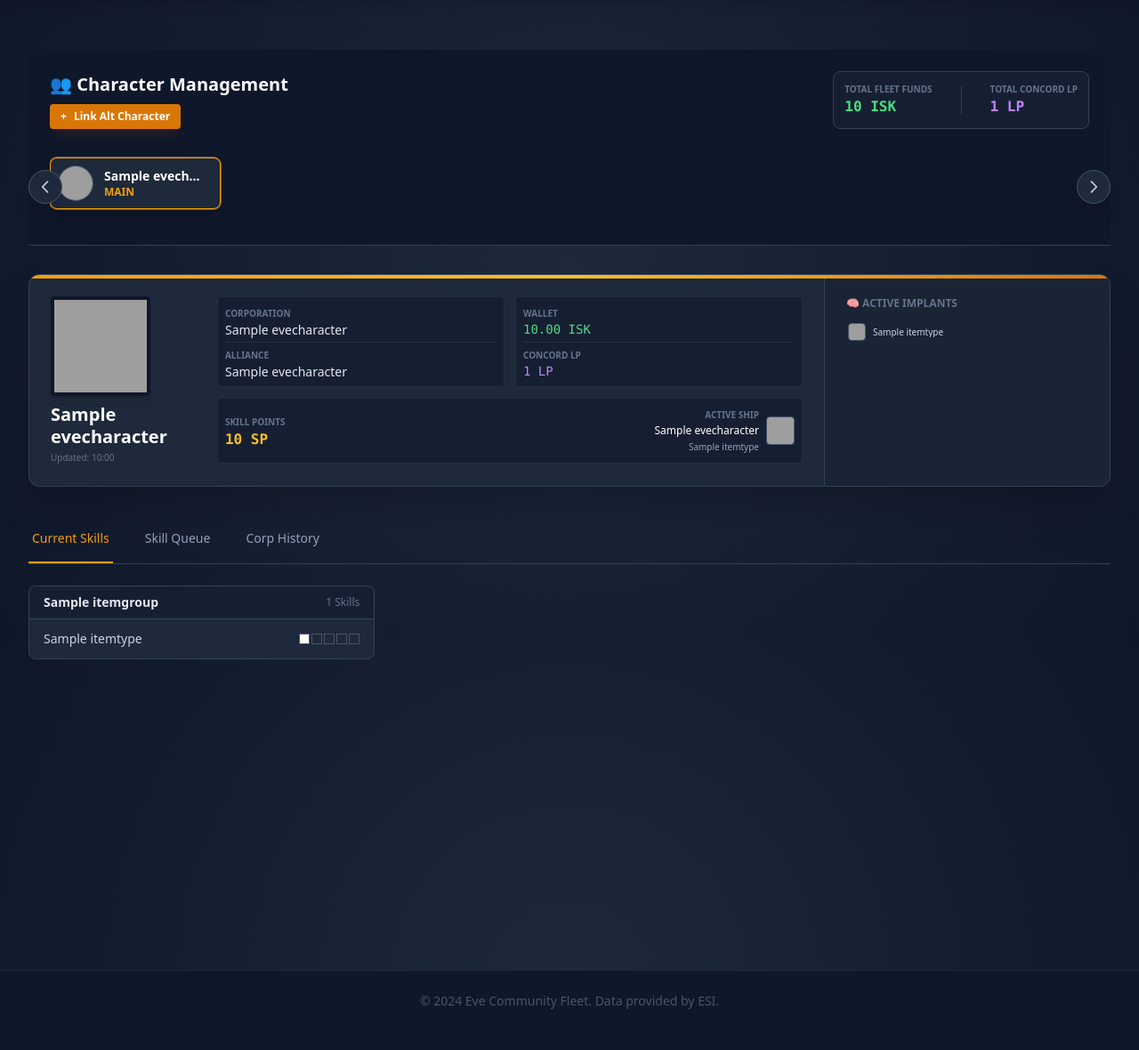
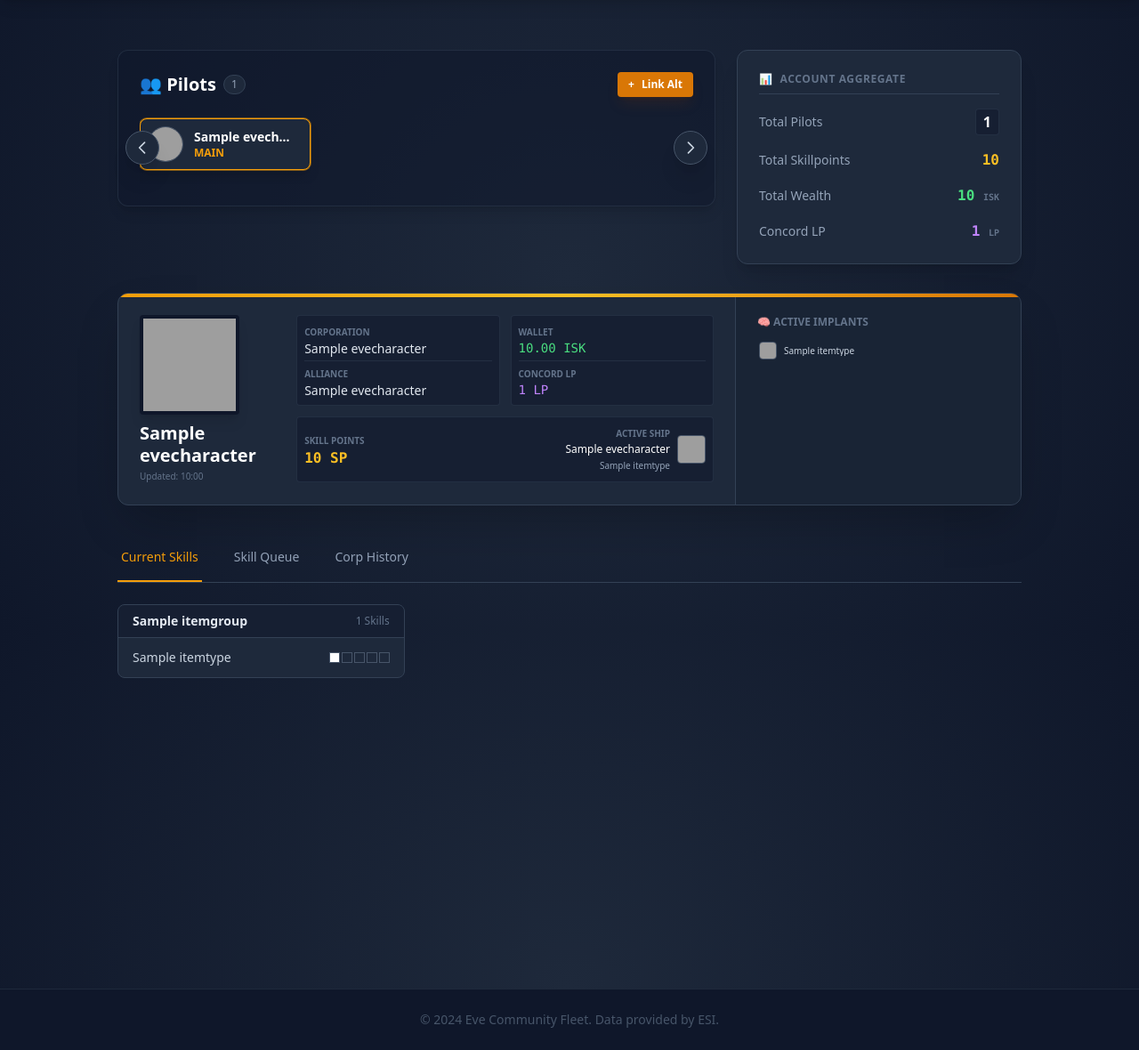
Before and after one commit to Warp-To-Me/Waitlist_Dev.v2, a Django app: page /profile/ in a window 1280 px wide. Shown: the part 91-1271 px from the top of the page at 89% size. Before the commit the page ends 1225 px from the top, so only its background shows below. Run offline with Django 5.2, Linux system fonts and the light colour scheme; a user stored in the database is signed in; tables that the repository leaves empty hold one stand-in row (values such as "Sample post"); a database or web service that is not in the repository returns one stand-in record (values such as "Sample title"); data that the repository does not hold is empty; parts of the project's set-up code (start-up, migrations or seed data) failed here and were passed over; some libraries are stand-ins or nearby versions; grey boxes are pictures that could not be loaded.

Commit message:
Broken cryptography

```diff
--- a/Waitlist_Dev.v2/core/views.py
+++ b/Waitlist_Dev.v2/core/views.py
@@ -127,10 +127,12 @@ def profile_view(request):
     # Calculate Totals using DB Aggregation
     totals = characters.aggregate(
         wallet_sum=Sum('wallet_balance'),
-        lp_sum=Sum('concord_lp')
+        lp_sum=Sum('concord_lp'),
+        sp_sum=Sum('total_sp')
     )
     total_wallet = totals['wallet_sum'] or 0
     total_lp = totals['lp_sum'] or 0
+    total_sp = totals['sp_sum'] or 0
 
     context = {
         'active_char': active_char,
@@ -140,6 +142,7 @@ def profile_view(request):
         'token_missing': token_missing,  # Pass flag to template
         'total_wallet': total_wallet,
         'total_lp': total_lp,
+        'account_total_sp': total_sp,
         'base_template': get_template_base(request)
     }
 
@@ -186,7 +189,13 @@ def management_dashboard(request):
 
     threshold = timezone.now() - timedelta(minutes=60)
     stale_count = EveCharacter.objects.filter(last_updated__lt=threshold).count()
-    invalid_token_count = EveCharacter.objects.filter(Q(refresh_token__isnull=True) | Q(refresh_token='')).count()
+
+    # FIX: EncryptedTextField does not support database-level filtering (exact/isnull).
+    # We must iterate in Python to check validity. Using iterator() for memory safety.
+    invalid_token_count = 0
+    for char in EveCharacter.objects.all().iterator():
+        if not char.refresh_token:
+            invalid_token_count += 1
 
     # --- SDE Statistics ---
     sde_items_count = ItemType.objects.count()
--- a/Waitlist_Dev.v2/pilot_data/models.py
+++ b/Waitlist_Dev.v2/pilot_data/models.py
@@ -1,5 +1,6 @@
 from django.db import models
 from django.contrib.auth.models import User
+from fernet_fields import EncryptedTextField  # <--- Import this
 
 class EveCharacter(models.Model):
     user = models.ForeignKey(User, on_delete=models.CASCADE, related_name='characters')
@@ -20,8 +21,12 @@ class EveCharacter(models.Model):
     wallet_balance = models.DecimalField(max_digits=20, decimal_places=2, default=0)
     concord_lp = models.IntegerField(default=0)
 
-    access_token = models.TextField(blank=True, default="")
-    refresh_token = models.TextField(blank=True, default="")
+    # --- ENCRYPTED FIELDS ---
+    # We use EncryptedTextField instead of TextField.
+    # Data is encrypted in DB, but appears as plain text when accessed via .access_token in code.
+    access_token = EncryptedTextField(blank=True, default="")
+    refresh_token = EncryptedTextField(blank=True, default="")
+
     token_expires = models.DateTimeField(null=True, blank=True)
 
     last_updated = models.DateTimeField(auto_now=True)
--- a/Waitlist_Dev.v2/requirements.txt
+++ b/Waitlist_Dev.v2/requirements.txt
@@ -26,3 +26,6 @@ channels_redis
 celery
 redis
 gevent  # Required for running Celery on Windows
+
+# Security
+django-fernet-fields-v2
--- a/Waitlist_Dev.v2/templates/partials/profile_content.html
+++ b/Waitlist_Dev.v2/templates/partials/profile_content.html
@@ -1,31 +1,23 @@
 {% load humanize %}
 
-<!-- HEADER: Alt Management & Totals -->
-<div class="bg-slate-900 border-b border-slate-700 mb-8 p-6">
-    <div class="flex flex-col md:flex-row justify-between items-start md:items-center mb-6 gap-4">
-        <!-- Title & Link Button -->
-        <div>
-            <h2 class="text-xl font-bold text-white flex items-center gap-2 mb-2">👥 Character Management</h2>
-            <a href="{% url 'add_alt' %}" data-no-spa class="bg-amber-600 hover:bg-amber-500 text-white text-xs px-3 py-1.5 rounded font-bold transition shadow-lg shadow-amber-900/20 inline-flex items-center gap-2"><span>+</span> Link Alt Character</a>
-        </div>
+<!-- HEADER & CHARACTER SELECTION WRAPPER -->
+<div class="flex flex-col xl:flex-row gap-6 mb-8 items-start">
 
-        <!-- Account Wide Totals -->
-        <div class="flex gap-4 md:gap-8 bg-slate-800/50 p-3 rounded-lg border border-slate-700">
-            <div>
-                <div class="text-[10px] uppercase text-slate-500 font-bold">Total Fleet Funds</div>
-                <div class="text-green-400 font-mono font-bold">{{ total_wallet|intcomma }} ISK</div>
-            </div>
-            <div class="w-px bg-slate-700 h-8 self-center"></div>
-            <div>
-                <div class="text-[10px] uppercase text-slate-500 font-bold">Total CONCORD LP</div>
-                <div class="text-purple-400 font-mono font-bold">{{ total_lp|intcomma }} LP</div>
-            </div>
-        </div>
+    <!-- LEFT: Character List Area -->
+    <div class="flex-grow w-full bg-slate-900/50 rounded-xl border border-slate-700/50 p-6 relative shadow-lg">
+        <div class="flex justify-between items-center mb-4">
+            <h2 class="text-xl font-bold text-white flex items-center gap-2">
+                👥 Pilots
+                <span class="text-xs font-normal text-slate-400 bg-slate-800 px-2 py-0.5 rounded-full border border-slate-700">{{ characters|length }}</span>
+            </h2>
+            <a href="{% url 'add_alt' %}" data-no-spa class="bg-amber-600 hover:bg-amber-500 text-white text-xs px-3 py-1.5 rounded font-bold transition shadow-lg shadow-amber-900/20 inline-flex items-center gap-2">
+                <span>+</span> Link Alt
+            </a>
         </div>
 
         <!-- Scrollable Character List -->
         <div class="relative group-container">
-        <button onclick="scrollContainer('left')" class="absolute left-0 top-1/2 -translate-y-1/2 -ml-2 lg:-ml-6 z-10 bg-slate-800 hover:bg-slate-700 text-slate-300 hover:text-white p-2 rounded-full border border-slate-600 shadow-xl hidden md:flex items-center justify-center transition hover:scale-110"><svg xmlns="http://www.w3.org/2000/svg" class="h-5 w-5" fill="none" viewBox="0 0 24 24" stroke="currentColor"><path stroke-linecap="round" stroke-linejoin="round" stroke-width="2" d="M15 19l-7-7 7-7" /></svg></button>
+            <button onclick="scrollContainer('left')" class="absolute left-0 top-1/2 -translate-y-1/2 -ml-2 lg:-ml-4 z-10 bg-slate-800 hover:bg-slate-700 text-slate-300 hover:text-white p-2 rounded-full border border-slate-600 shadow-xl hidden md:flex items-center justify-center transition hover:scale-110"><svg xmlns="http://www.w3.org/2000/svg" class="h-5 w-5" fill="none" viewBox="0 0 24 24" stroke="currentColor"><path stroke-linecap="round" stroke-linejoin="round" stroke-width="2" d="M15 19l-7-7 7-7" /></svg></button>
             <div id="char-scroll-container" class="flex gap-4 overflow-x-auto pb-4 pt-2 scroll-smooth no-scrollbar">
                 {% for char in characters %}
                 <!-- ID for auto-scroll targeting -->
@@ -43,8 +35,43 @@
                 </div>
                 {% endfor %}
             </div>
-        <button onclick="scrollContainer('right')" class="absolute right-0 top-1/2 -translate-y-1/2 -mr-2 lg:-mr-6 z-10 bg-slate-800 hover:bg-slate-700 text-slate-300 hover:text-white p-2 rounded-full border border-slate-600 shadow-xl hidden md:flex items-center justify-center transition hover:scale-110"><svg xmlns="http://www.w3.org/2000/svg" class="h-5 w-5" fill="none" viewBox="0 0 24 24" stroke="currentColor"><path stroke-linecap="round" stroke-linejoin="round" stroke-width="2" d="M9 5l7 7-7 7" /></svg></button>
+            <button onclick="scrollContainer('right')" class="absolute right-0 top-1/2 -translate-y-1/2 -mr-2 lg:-mr-4 z-10 bg-slate-800 hover:bg-slate-700 text-slate-300 hover:text-white p-2 rounded-full border border-slate-600 shadow-xl hidden md:flex items-center justify-center transition hover:scale-110"><svg xmlns="http://www.w3.org/2000/svg" class="h-5 w-5" fill="none" viewBox="0 0 24 24" stroke="currentColor"><path stroke-linecap="round" stroke-linejoin="round" stroke-width="2" d="M9 5l7 7-7 7" /></svg></button>
         </div>
+    </div>
+
+    <!-- RIGHT: Account Totals Card -->
+    <div class="w-full xl:w-80 flex-shrink-0 bg-slate-800 rounded-xl border border-slate-700 p-6 shadow-xl flex flex-col justify-center">
+        <h3 class="text-xs uppercase font-bold text-slate-500 mb-4 tracking-wider border-b border-slate-700 pb-2 flex items-center gap-2">
+            <span>📊</span> Account Aggregate
+        </h3>
+
+        <div class="space-y-4">
+            <!-- Total Characters -->
+            <div class="flex justify-between items-center group">
+                <span class="text-slate-400 text-sm group-hover:text-white transition">Total Pilots</span>
+                <span class="text-white font-bold bg-slate-900/50 px-2 py-0.5 rounded border border-slate-700/50">{{ characters|length }}</span>
+            </div>
+
+            <!-- Total SP -->
+            <div class="flex justify-between items-center group">
+                <span class="text-slate-400 text-sm group-hover:text-white transition">Total Skillpoints</span>
+                <span class="text-amber-400 font-mono font-bold">{{ account_total_sp|intcomma }}</span>
+            </div>
+
+            <!-- Total ISK -->
+            <div class="flex justify-between items-center group">
+                <span class="text-slate-400 text-sm group-hover:text-white transition">Total Wealth</span>
+                <span class="text-green-400 font-mono font-bold">{{ total_wallet|intcomma }} <span class="text-[10px] text-slate-500">ISK</span></span>
+            </div>
+
+            <!-- Total LP -->
+            <div class="flex justify-between items-center group">
+                <span class="text-slate-400 text-sm group-hover:text-white transition">Concord LP</span>
+                <span class="text-purple-400 font-mono font-bold">{{ total_lp|intcomma }} <span class="text-[10px] text-slate-500">LP</span></span>
+            </div>
+        </div>
+    </div>
+
 </div>
 
 <!-- TOKEN MISSING WARNING -->
@@ -104,7 +131,7 @@
                     </div>
                 </div>
 
-                <!-- Wallet & LP (New) -->
+                <!-- Wallet & LP (Individual) -->
                 <div class="bg-slate-900/50 p-2 rounded border border-slate-700/50 flex flex-col justify-center space-y-1">
                     <div>
                         <div class="text-[10px] text-slate-500 uppercase font-bold">Wallet</div>
--- a/Waitlist_Dev.v2/templates/profile.html
+++ b/Waitlist_Dev.v2/templates/profile.html
@@ -4,7 +4,8 @@
 {% block title %}Pilot Profile - {{ active_char.character_name }}{% endblock %}
 
 {% block content %}
-<div class="container mx-auto p-4 md:p-8 relative" id="profile-content-area">
+<!-- Restricting max-width to 1080px and centering -->
+<div class="w-full max-w-[1080px] mx-auto p-4 md:p-8 relative" id="profile-content-area">
     {% include 'partials/profile_content.html' %}
 </div>
 
```
Also changed, not shown: Waitlist_Dev.v2/esi_auth/views.py (+71 -27 lines), Waitlist_Dev.v2/pilot_data/management/commands/refresh_all_characters.py (added, +71 -0 lines), Waitlist_Dev.v2/pilot_data/management/commands/wipe_all_characters.py (added, +69 -0 lines), Waitlist_Dev.v2/pilot_data/management/__init__.py (added), Waitlist_Dev.v2/pilot_data/management/commands/__init__.py (added), Waitlist_Dev.v2/pilot_data/migrations/0008_alter_evecharacter_access_token_and_more.py (added), 1 other file. Lines whose indentation alone changed are shown as unchanged.
